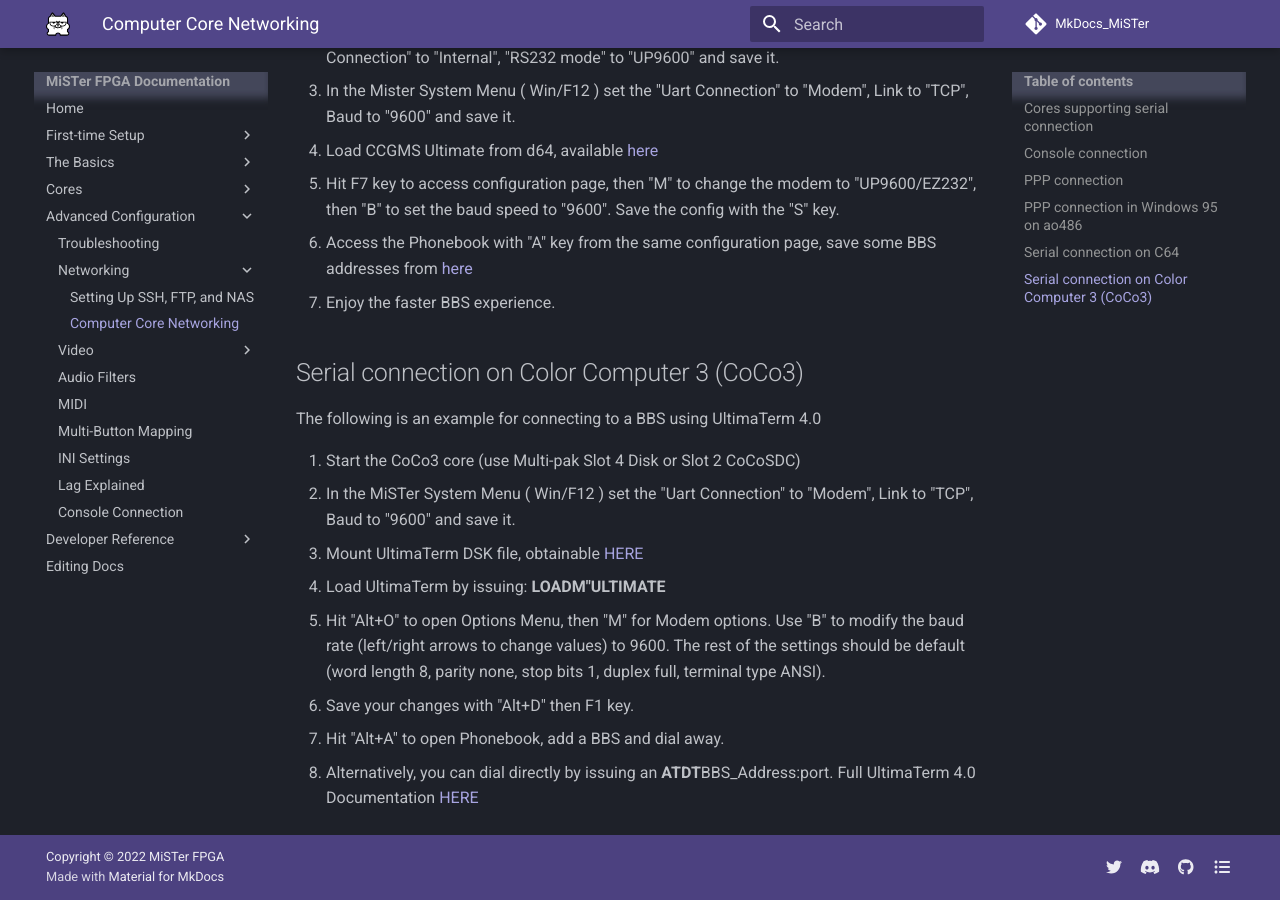
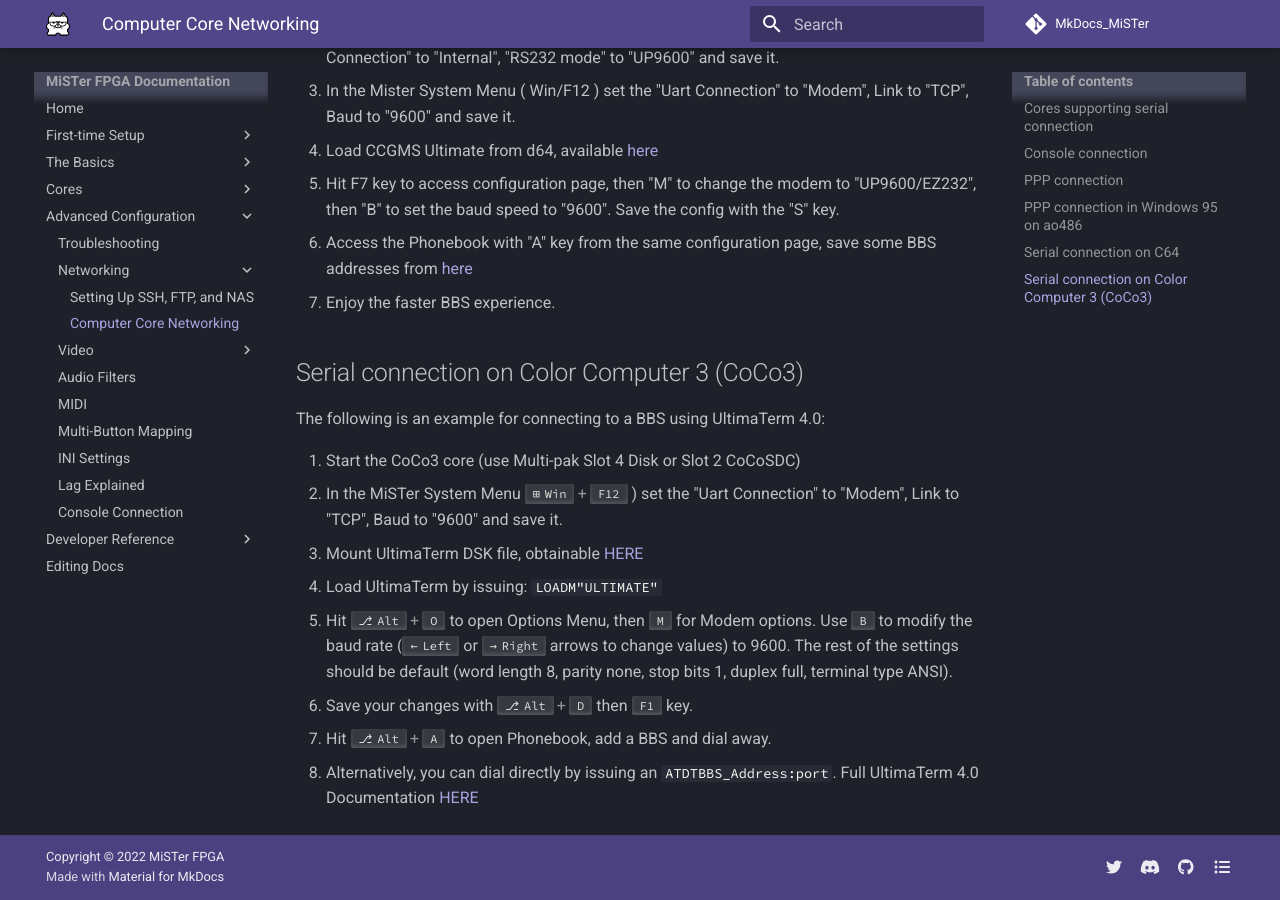
Before and after one commit to MiSTer-devel/MkDocs_MiSTer, an MkDocs documentation site: the page built from docs/advanced/computer.md, in a window 1280 px wide and 900 px high, scrolled down 3314 px. Built offline with MkDocs 1.6.1 and Material for MkDocs 9.7.7, drawn with Linux system fonts in a browser that asks for light colours; comment, search, counter and statistics services are not loaded; some of the changed text lies outside the part shown.

Commit message:
Some modifications

```diff
--- a/docs/advanced/computer.md
+++ b/docs/advanced/computer.md
@@ -33,7 +33,7 @@
 ## PPP connection in Windows 95 on ao486
 Unfortunately winsock and winsock2 provided by Microsoft do not work with the ppp connection when in Windows 95.
 
-The following steps will allow you to get it working.
+The following steps will allow you to get it working:
 
 1. In the Mister System Menu ( Win/F12 ) set the "Uart Connection" to "PPP" and save it.
 2. In Windows 95 ensure the COM1 device is installed in Start->Settings->Control Panel->System - Device Manager Tab, there should be a twisty called Ports(COM & LPT) and under that a "Communications Port (COM1)"
@@ -58,7 +58,7 @@
 I have found it to be a little complicated to get started, but once it is running it is rock solid and supports multiple client programs at once.
 
 ## Serial connection on C64
-The following is an example for connecting to a BBS using Striketerm 2014 and VIC-101 2400 baud mode.
+The following is an example for connecting to a BBS using Striketerm 2014 and VIC-101 2400 baud mode:
 
 1. Start the C64 core (please note that custom kernels may remove functionality required, if in doubt use the built in kernel).
 2. In the Mister C64 Menu ( Win/F12 ), go to "Hardware", set the "Expansion" to "RS232", "RS232 Connection" to "Internal", "RS232 mode" to "VIC-1011" and save it.
@@ -79,13 +79,13 @@
 7. Enjoy the faster BBS experience.
 
 ## Serial connection on Color Computer 3 (CoCo3)
-The following is an example for connecting to a BBS using UltimaTerm 4.0
+The following is an example for connecting to a BBS using UltimaTerm 4.0:
 
 1. Start the CoCo3 core (use Multi-pak Slot 4 Disk or Slot 2 CoCoSDC)
-2. In the MiSTer System Menu ( Win/F12 ) set the "Uart Connection" to "Modem", Link to "TCP", Baud to "9600" and save it.
+2. In the MiSTer System Menu ++win+f12++ ) set the "Uart Connection" to "Modem", Link to "TCP", Baud to "9600" and save it.
 3. Mount UltimaTerm DSK file, obtainable [HERE](https://colorcomputerarchive.com/repo/Disks/Applications/Ultimaterm%204.0%20%28Ken%20Johnston%29%20%28Coco%203%29.zip){target=_blank}
-4. Load UltimaTerm by issuing: **LOADM"ULTIMATE**
-5. Hit "Alt+O" to open Options Menu, then "M" for Modem options. Use "B" to modify the baud rate (left/right arrows to change values) to 9600. The rest of the settings should be default (word length 8, parity none, stop bits 1, duplex full, terminal type ANSI).
-6. Save your changes with "Alt+D" then F1 key.
-7. Hit "Alt+A" to open Phonebook, add a BBS and dial away.
-8. Alternatively, you can dial directly by issuing an **ATDT**BBS_Address:port. Full UltimaTerm 4.0 Documentation [HERE](https://colorcomputerarchive.com/repo/Documents/Manuals/Applications/Ultimaterm%20v4.0%20%28Ken%20Johnston%29.pdf){target=_blank}
+4. Load UltimaTerm by issuing: `LOADM"ULTIMATE"`
+5. Hit ++alt+o++ to open Options Menu, then ++m++ for Modem options. Use ++b++ to modify the baud rate (++left++ or ++right++ arrows to change values) to 9600. The rest of the settings should be default (word length 8, parity none, stop bits 1, duplex full, terminal type ANSI).
+6. Save your changes with ++alt+d++ then ++f1++ key.
+7. Hit ++alt+a++ to open Phonebook, add a BBS and dial away.
+8. Alternatively, you can dial directly by issuing an `ATDTBBS_Address:port`. Full UltimaTerm 4.0 Documentation [HERE](https://colorcomputerarchive.com/repo/Documents/Manuals/Applications/Ultimaterm%20v4.0%20%28Ken%20Johnston%29.pdf){target=_blank}
```
